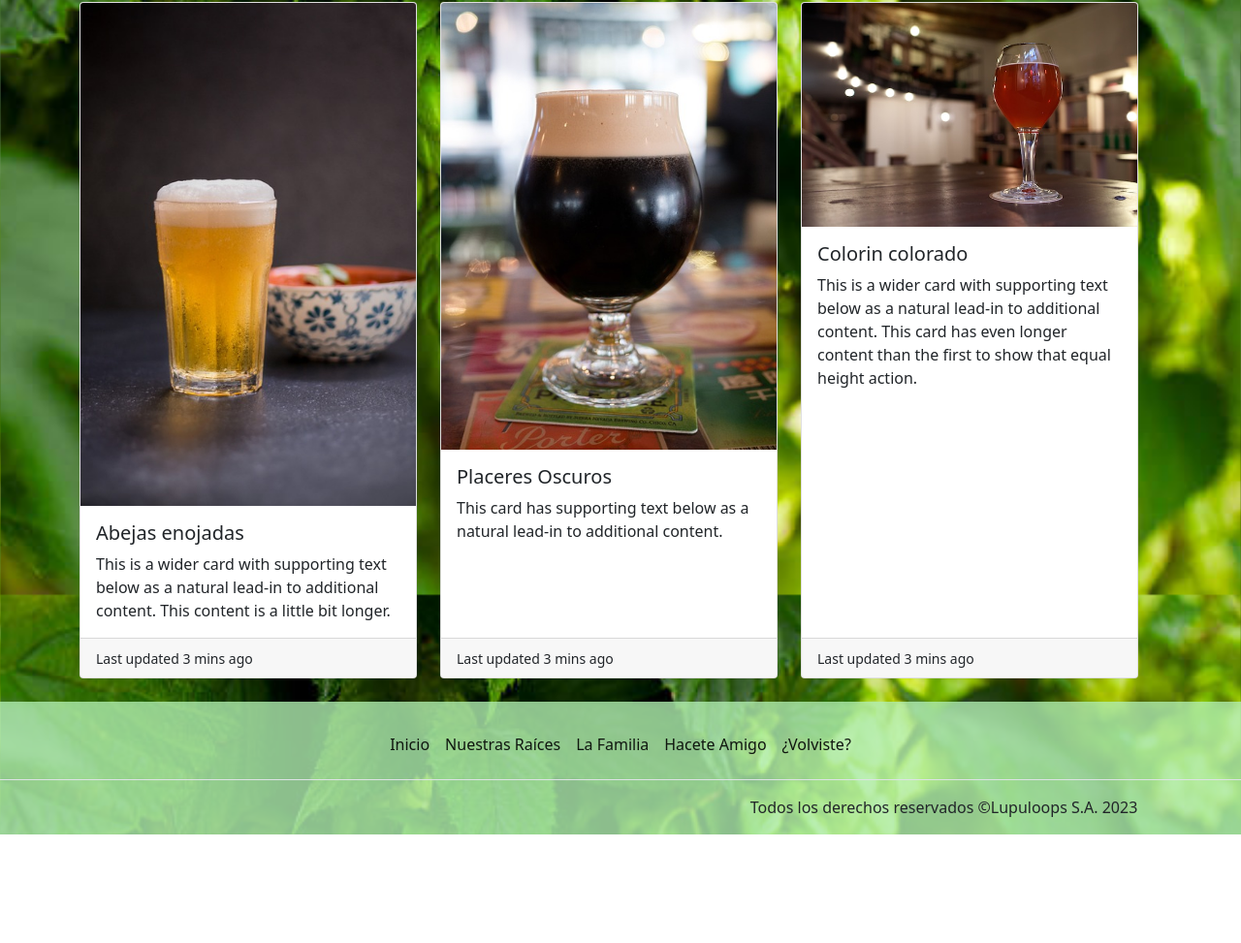
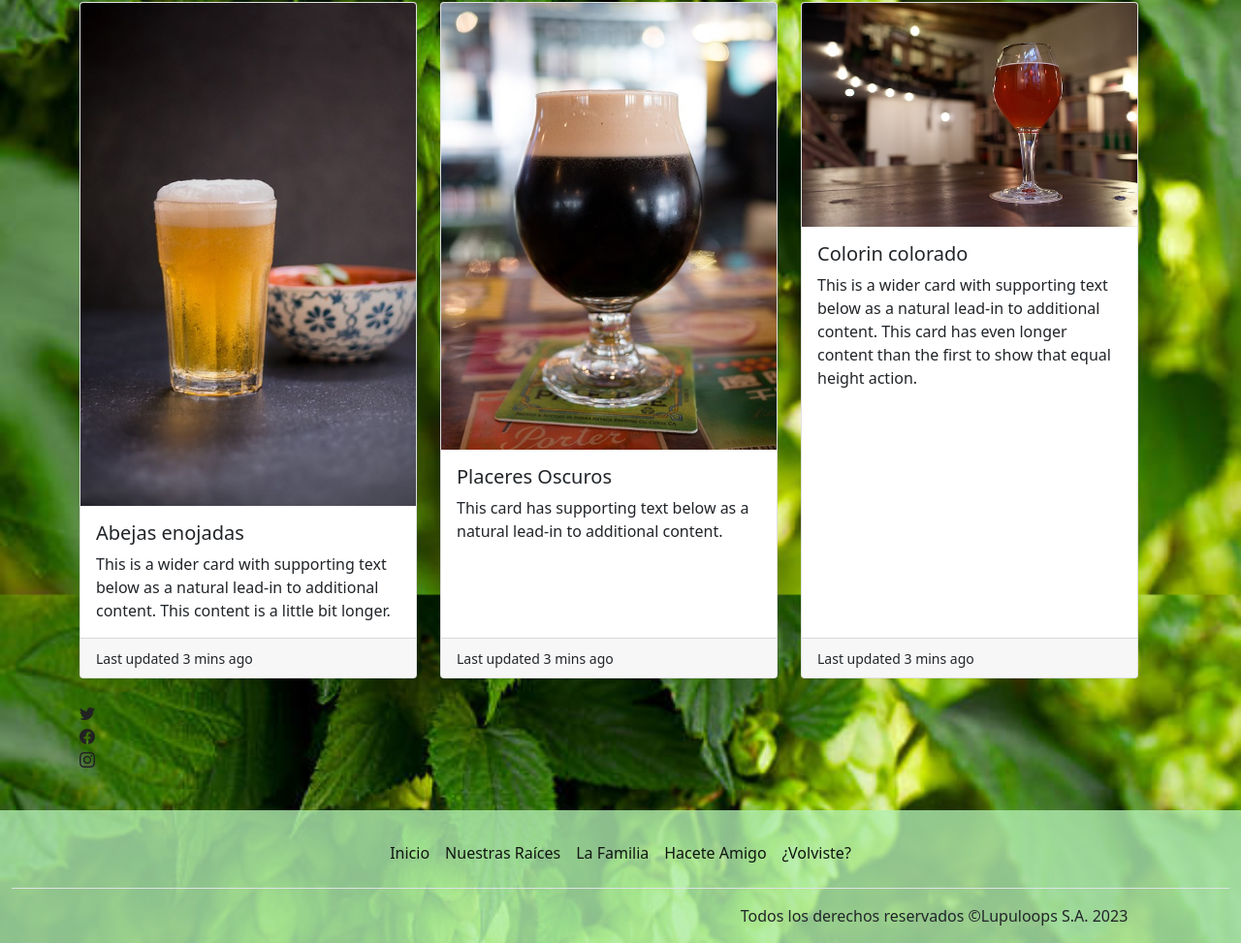
Before and after one commit to leotete/Lupuloops, a plain HTML site: page index.html in a window 1280 px wide. Shown: the part 1093-2066 px from the top of the page at 97% size. Before the commit the page ends 1954 px from the top, so only its background shows below. Drawn offline with nearby package versions, Linux system fonts and the light colour scheme.

Commit message:
arreglos en el index

```diff
--- a/css/estilos.css
+++ b/css/estilos.css
@@ -18,17 +18,17 @@ body {
     height: 20%;
 }
 .footer{
-    height: 25%;
+    height: 20%;
     margin-bottom: 0rem;
     margin-top: 1.5rem;
 }
 .main{
     height: 60%;
 }
-.container-fluid{
+/*.container-fluid{
     padding-left: 0;
     padding-right: 0;
-}
+}*/
 .nav-link .active{
     color:rgb(48, 70, 48);
 }
@@ -79,6 +79,9 @@ h3:hover{
     margin-bottom: 1.5rem;
     font-size: calc(1.375rem + 1.5vw);
 }
+a{
+color: #222;
+}
 
 /*.listaNavHeader{
     list-style: none;
--- a/index.html
+++ b/index.html
@@ -9,7 +9,9 @@
         <link rel="shortcut icon" href="favicon.ico" type="image/x-icon">
         <!--bootstrap-->
         <link rel="stylesheet" href="./css/bootstrap.min.css">
-        <!--hojas de estilos-->
+        <!--iconos bootstrap-->
+        <link rel="stylesheet" href="https://cdn.jsdelivr.net/npm/bootstrap-icons@1.10.5/font/bootstrap-icons.css">
+        <!--hoja de estilo propio-->
         <link rel="stylesheet" href="./css/estilos.css">
     </head>
     <body>
@@ -122,8 +124,31 @@
                 </div>
             </div>
         </main>
-        <div class="b-example-divider">
+        <div class="container">
+            <!--<div class="d-flex flex-wrap justify-content-between align-items-center py-3 my-4 border-top">
+                <ul class="nav col-md-4 justify-content-between list-unstyled d-flex">-->
+                <div class="row">
+                    <ul class="list-unstyled">
+                        <li class="logRedes">
+                            <a class="text-body-secondary" href="https://twitter.com/" target="_blank">
+                                <i class="bi bi-twitter"></i>
+                            </a>
+                        </li>
+                        <li class="logRedes">
+                            <a class="text-body-secondary" href="https://www.facebook.com/" target="_blank">
+                                <i class="bi bi-facebook"></i>
+                            </a>
+                        </li>
+                        <li class="logRedes">
+                            <a class="text-body-secondary" href="https://www.instagram.com/" target="_blank">
+                                <i class="bi bi-instagram"></i>
+                            </a>
+                        </li>
+                    </ul>
+                </div>
 
+                </ul>
+            </div>
         </div>
         <div class="container-fluid" style="background-color: rgba(177, 239, 177, 0.792);">
             <div class="row">
```
